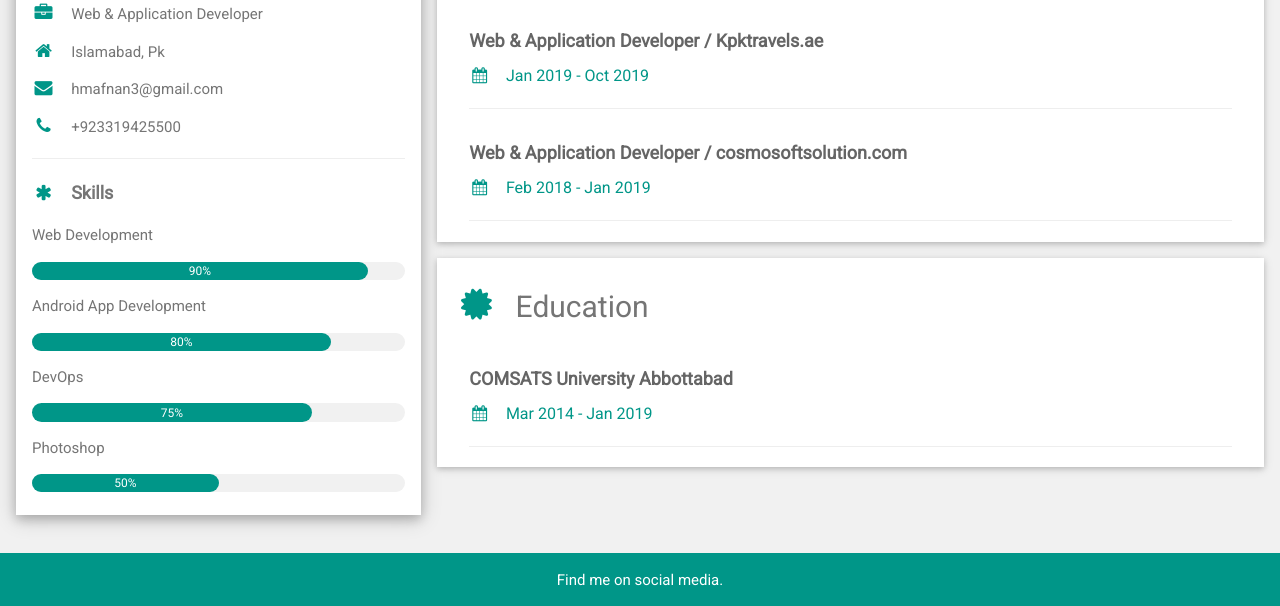
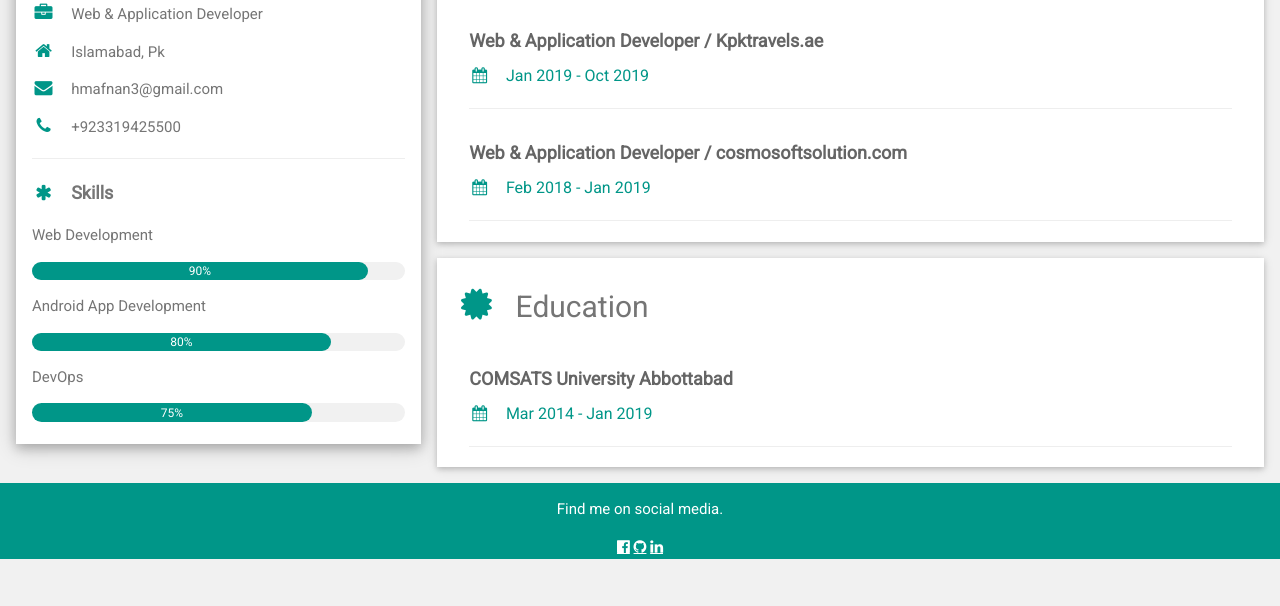
Before and after one commit to afnankhattak/afnankhattak.github.io, a plain HTML site: page index.html in a window 1280 px wide. Shown: the part 433-1039 px from the top of the page. After the commit the page ends 992 px from the top, so only its background shows below. Drawn offline with nearby package versions, Linux system fonts and the light colour scheme.

Commit message:
change social media link

```diff
--- a/index.html
+++ b/index.html
@@ -49,10 +49,7 @@ html,body,h1,h2,h3,h4,h5,h6 {font-family: "Roboto", sans-serif}
           <div class="w3-light-grey w3-round-xlarge w3-small">
             <div class="w3-container w3-center w3-round-xlarge w3-teal" style="width:75%">75%</div>
           </div>
-          <p>Photoshop</p>
-          <div class="w3-light-grey w3-round-xlarge w3-small">
-            <div class="w3-container w3-center w3-round-xlarge w3-teal" style="width:50%">50%</div>
-          </div>
+
           <br>
 
 
@@ -115,9 +112,10 @@ html,body,h1,h2,h3,h4,h5,h6 {font-family: "Roboto", sans-serif}
 
 <footer class="w3-container w3-teal w3-center w3-margin-top">
   <p>Find me on social media.</p>
-  <i class="fa fa-facebook-official w3-hover-opacity">https://www.facebook.com/muhammad.afnan.khattak</i>
-  <i class="fa fa-github w3-hover-opacity">https://afnankhattak.github.io/</i>
-  <i class="fa fa-linkedin w3-hover-opacity">https://www.linkedin.com/in/afnankhattak/</i>
+  <i ><a href="https://www.facebook.com/muhammad.afnan.khattak" class="fa fa-facebook-official w3-hover-opacity"></a></i>
+  <i ><a href="https://afnankhattak.github.io" class="fa fa-github w3-hover-opacity"></a></i>
+
+  <i ><a href="https://www.linkedin.com/in/afnankhattak" class="fa fa-linkedin w3-hover-opacity"></a></i>
 </footer>
 
 </body>
```
